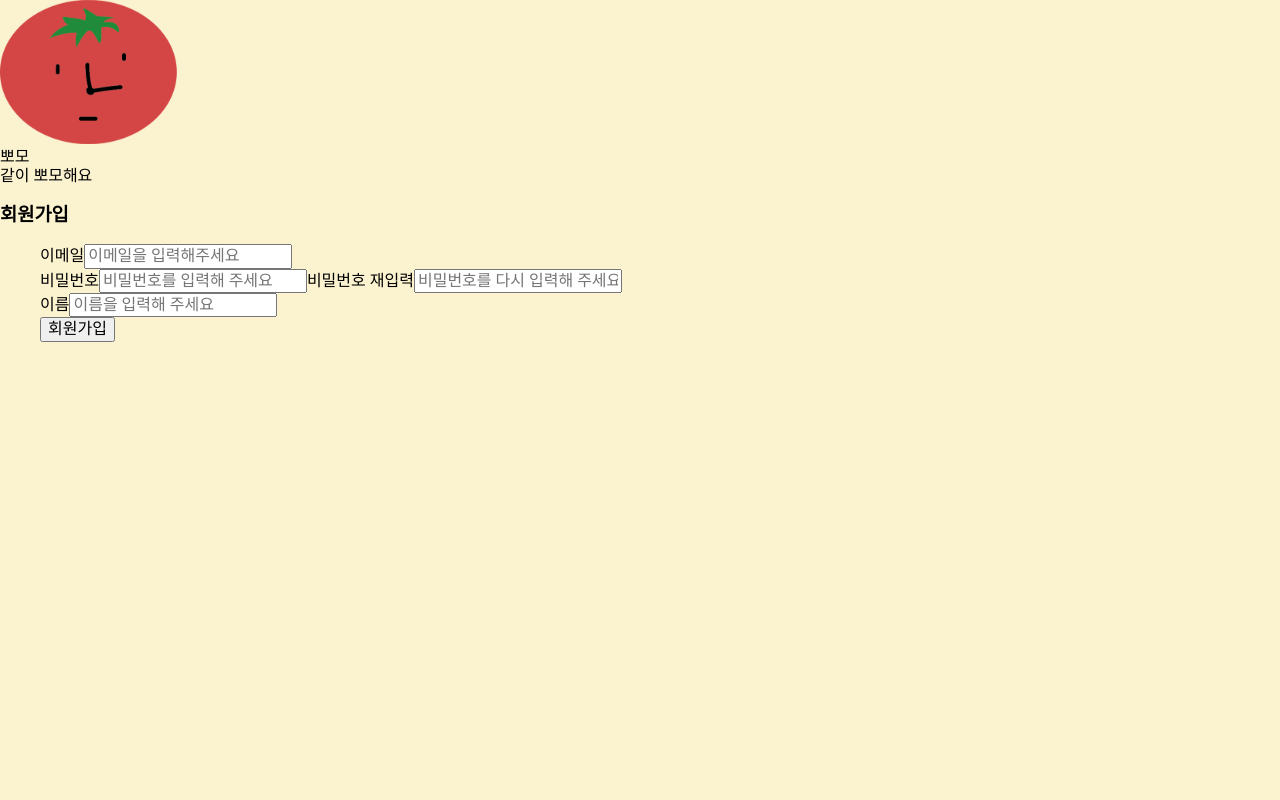
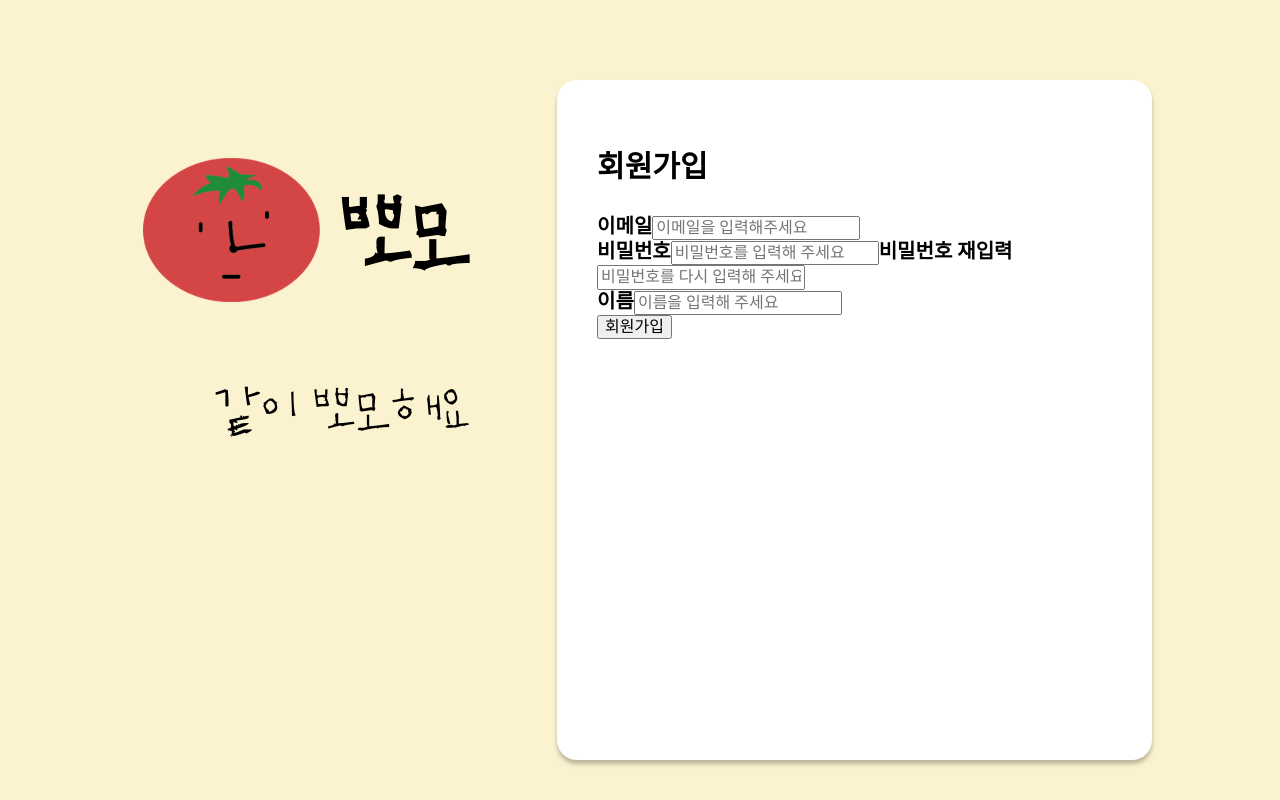
Before and after one commit to prgrms-fe-devcourse/FEDC3_POMO_DY, a Next.js app: page /create in a window 1280 px wide. Built offline with nearby package versions, Linux system fonts and the light colour scheme; a web font is replaced by a local one.

Commit message:
feat: 왼쪽 사이드바 마크업 완료

```diff
--- a/pages/create/index.tsx
+++ b/pages/create/index.tsx
@@ -1,40 +1,100 @@
-import Logo from '@public/svg/logo.svg';
+import LogoSvg from '@public/svg/logo.svg';
 import styled from '@emotion/styled';
 
-const Li = styled.li({
-  listStyle: 'none',
-});
+const FormList = styled.div``;
+
+const Main = styled.div`
+  width: 80%;
+  height: 60%;
+  position: absolute;
+  left: 10%;
+  top: 10%;
+  display: flex;
+`;
+
+const LogoSide = styled.div`
+  width: 500px;
+  height: 600px;
+  display: flex;
+  flex-direction: column;
+  align-items: center;
+`;
+
+const Logo = styled.div`
+  width: 400px;
+  height: 300px;
+  display: flex;
+  align-items: center;
+  gap: 20px;
+`;
+
+const Form = styled.form`
+  width: 600px;
+  height: 600px;
+  background-color: white;
+  display: flex;
+  flex-direction: column;
+  box-shadow: 0px 4px 4px rgba(0, 0, 0, 0.25);
+  border-radius: 20px;
+  padding: 40px;
+`;
+
+const Title = styled.h3`
+  font-family: 'UhBee EUN KYUNG';
+  font-size: 80px;
+  font-weight: 700;
+`;
+
+const SubTitle = styled.div`
+  font-family: 'UhBee EUN KYUNG';
+  font-size: 48px;
+  font-weight: 400;
+`;
+
+const FormTitle = styled.h3`
+  font-size: 30px;
+  font-weight: 700;
+`;
+
+const FormSubTitle = styled.label`
+  font-weight: 700;
+  font-size: 20px;
+`;
+
+const FormInput = styled.input``;
+
+const FormButton = styled.button``;
 
 export default function Create() {
   return (
-    <>
-      <div>
-        <Logo />
-        <div>뽀모</div>
-        <div>같이 뽀모해요</div>
-      </div>
-      <form>
-        <h3>회원가입</h3>
-        <ul>
-          <Li>
-            <label>이메일</label>
-            <input type="email" placeholder="이메일을 입력해주세요" />
-          </Li>
-          <Li>
-            <label>비밀번호</label>
-            <input type="password" placeholder="비밀번호를 입력해 주세요" />
-            <label>비밀번호 재입력</label>
-            <input type="password" placeholder="비밀번호를 다시 입력해 주세요" />
-          </Li>
-          <Li>
-            <label>이름</label>
-            <input type="text" placeholder="이름을 입력해 주세요" />
-          </Li>
-          <Li>
-            <button type="submit">회원가입</button>
-          </Li>
-        </ul>
-      </form>
-    </>
+    <Main>
+      <LogoSide>
+        <Logo>
+          <LogoSvg />
+          <Title>뽀모</Title>
+        </Logo>
+        <SubTitle>같이 뽀모해요</SubTitle>
+      </LogoSide>
+      <Form>
+        <FormTitle>회원가입</FormTitle>
+        <FormList>
+          <FormSubTitle>이메일</FormSubTitle>
+          <FormInput type="email" placeholder="이메일을 입력해주세요" />
+        </FormList>
+        <FormList>
+          <FormSubTitle>비밀번호</FormSubTitle>
+          <FormInput type="password" placeholder="비밀번호를 입력해 주세요" />
+          <FormSubTitle>비밀번호 재입력</FormSubTitle>
+          <FormInput type="password" placeholder="비밀번호를 다시 입력해 주세요" />
+        </FormList>
+        <FormList>
+          <FormSubTitle>이름</FormSubTitle>
+          <FormInput type="text" placeholder="이름을 입력해 주세요" />
+        </FormList>
+        <FormList>
+          <FormButton type="submit">회원가입</FormButton>
+        </FormList>
+      </Form>
+    </Main>
   );
 }
```
